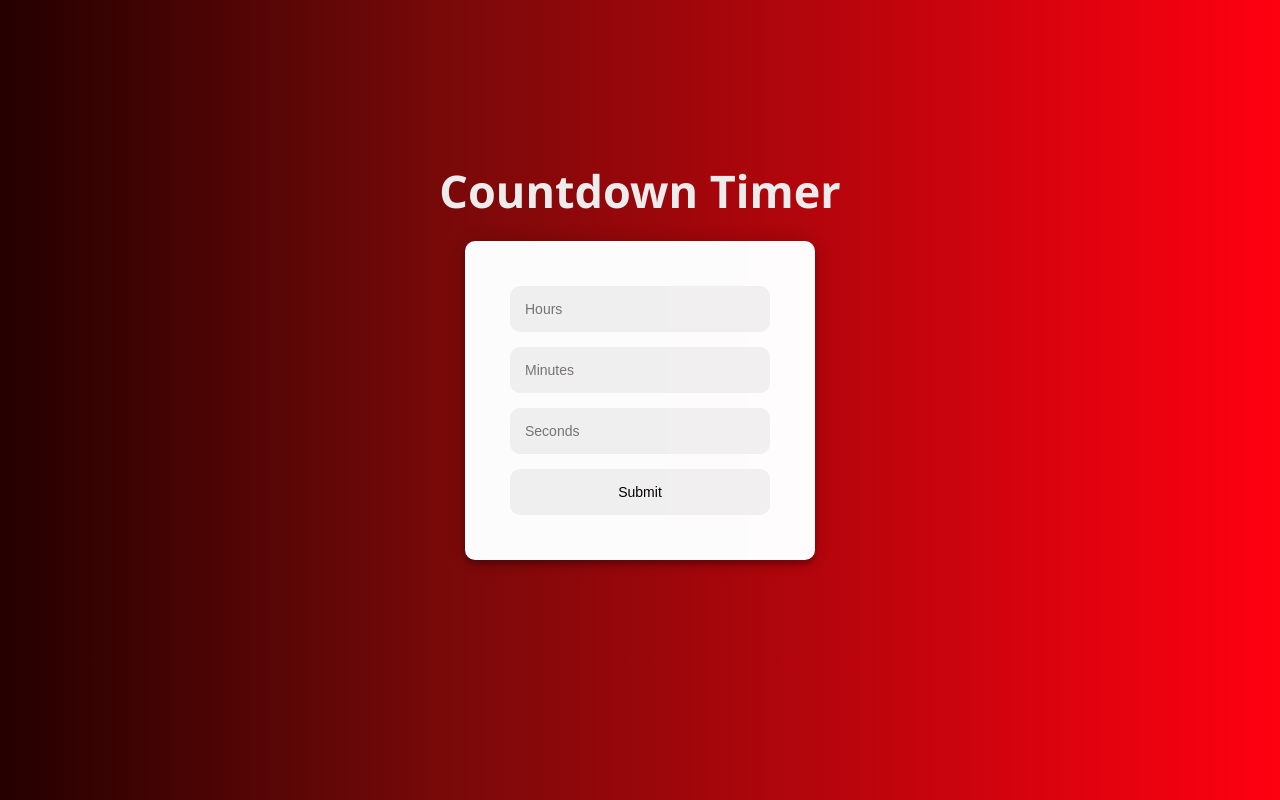
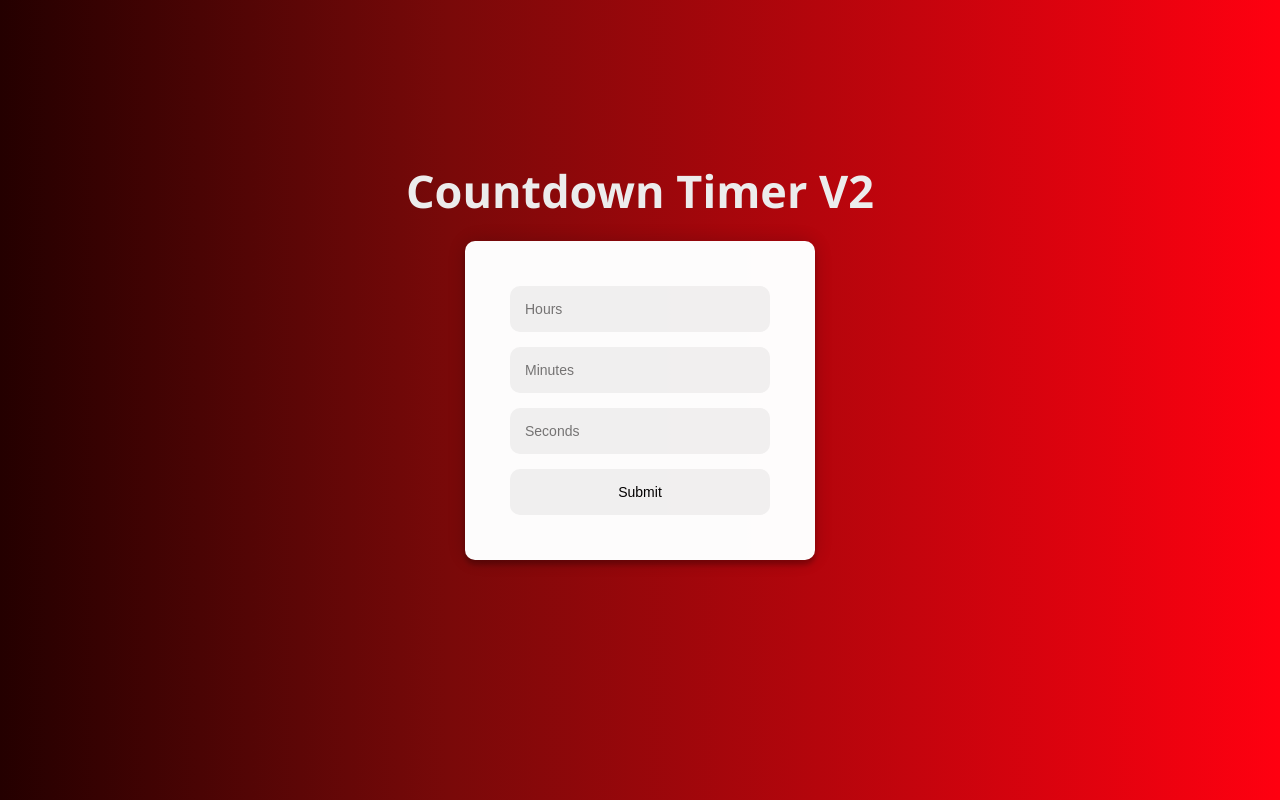
Before and after one commit to KahlilR23/praticeProjects, a plain HTML site: page CountDown V2/index.html in a window 1280 px wide. Drawn offline with nearby package versions, Linux system fonts and the light colour scheme.

Commit message:
Updated file names

```diff
--- a/Timer/index.html
+++ b/CountDown V2/index.html
@@ -12,7 +12,7 @@
 <body>
 
     <!-- <form> -->
-        <div><h1>Countdown Timer</h1></div>
+        <div><h1>Countdown Timer V2</h1></div>
         <div class="form" id="input">
         <form>
     <input type="number" id="hour" placeholder="Hours">
```
Also changed, not shown: CountDown V2/app.js (renamed from Timer/app.js), CountDown V2/style.css (renamed from Timer/style.css).
